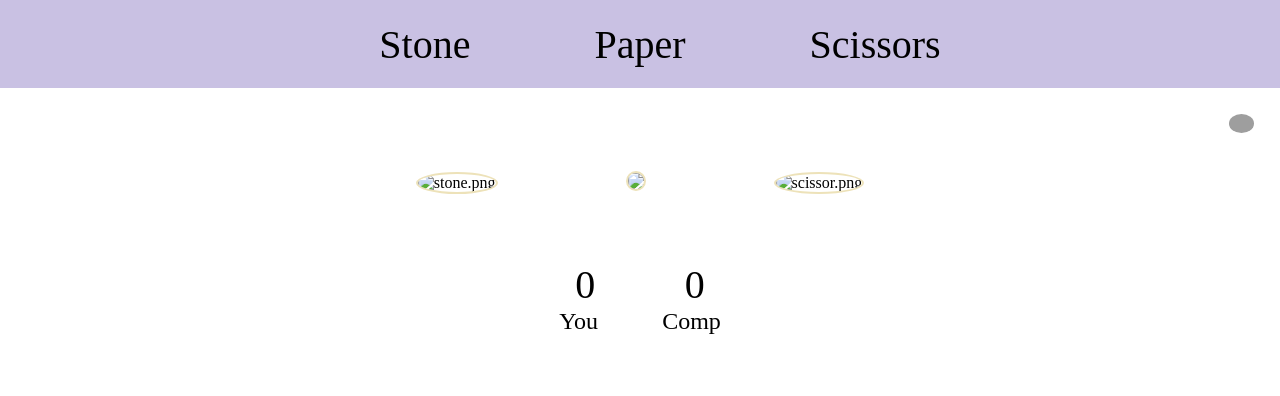
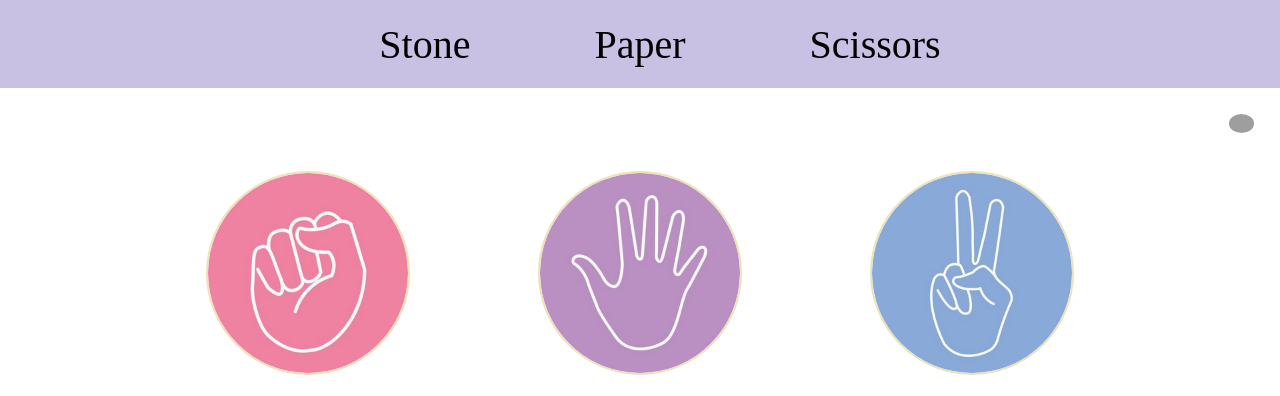
Before and after one commit to 0franklin6/StonePaperScissor, a plain HTML site: page index.html in a window 1280 px wide. Shown: the top 396 px of the page. Drawn offline with Linux system fonts and the light colour scheme; grey boxes are pictures that could not be loaded; a web font is replaced by a local one.

Commit message:
Update index.html

```diff
--- a/index.html
+++ b/index.html
@@ -27,15 +27,15 @@
         <div id = main>
         <div class ="choices
         "id="stone">
-            <img class ="choice"src="assets/stone.png" alt ="stone.png">
+            <img class ="choice"src="stone.png" alt ="stone.png">
         </div>
         <div class ="choices
         "id="paper" alt ="paper.png">
-            <img class ="choice" src="assets/paper.png">
+            <img class ="choice" src="paper.png">
         </div>
         <div class ="choices
         "id="scissor">
-            <img class ="choice" src="assets/scissor.png" alt ="scissor.png">
+            <img class ="choice" src="scissor.png" alt ="scissor.png">
         </div>
     </div>
 
```
